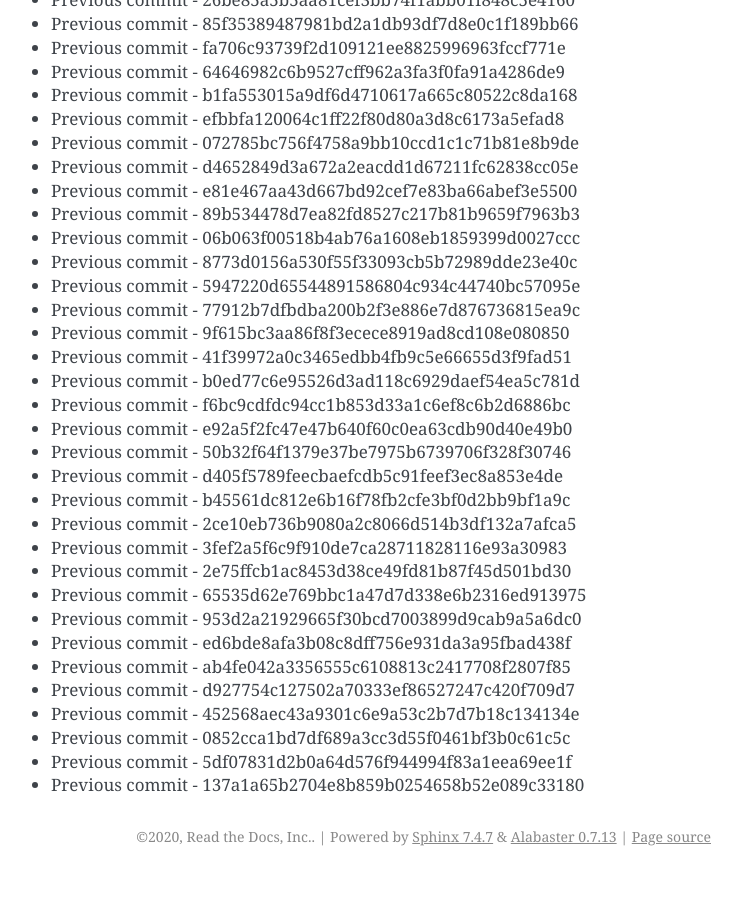
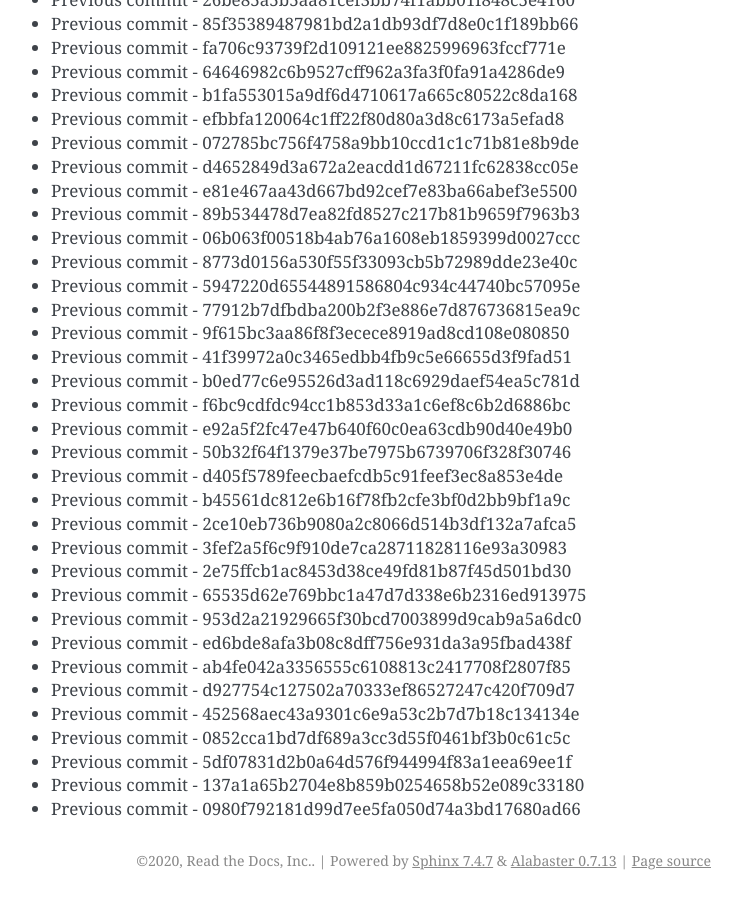
Before and after one commit to readthedocs/rtd-git-stresstest, a Sphinx documentation site: the page built from docs/updates.rst, in a window 1280 px wide and 900 px high, scrolled down 21549 px. Shown: the whole window, without its empty margins (399-1141 px from the left). Built offline with Sphinx 7.4.7, drawn with Linux system fonts in a browser that asks for light colours; before the commit the page ends 22425 px from its top, so only the background shows below that.

Commit message:
Generating commit from previous: 0980f792181d99d7ee5fa050d74a3bd17680ad66

```diff
--- a/docs/updates.rst
+++ b/docs/updates.rst
@@ -937,3 +937,4 @@ It can be tested for any performance characteristics.
 * Previous commit - 0852cca1bd7df689a3cc3d55f0461bf3b0c61c5c
 * Previous commit - 5df07831d2b0a64d576f944994f83a1eea69ee1f
 * Previous commit - 137a1a65b2704e8b859b0254658b52e089c33180
+* Previous commit - 0980f792181d99d7ee5fa050d74a3bd17680ad66
```
